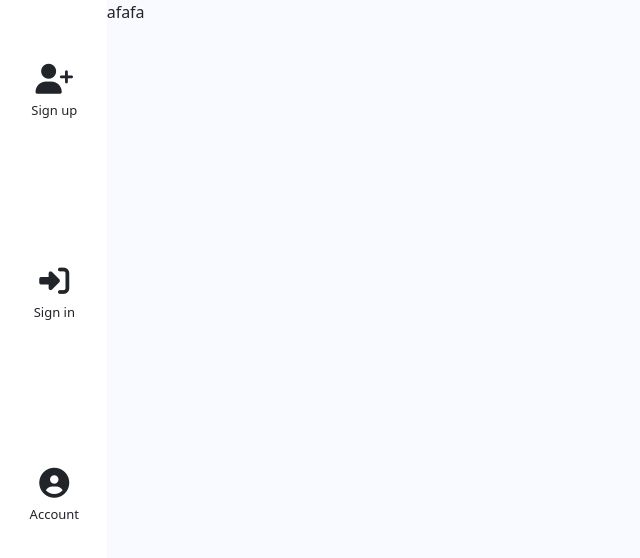
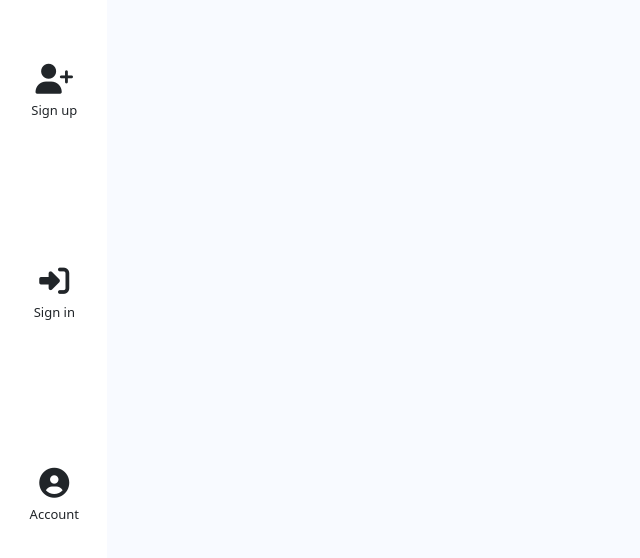
Before and after one commit to AbdulSaboor100/business-management-app, a React (Create React App) app: page / in a window 1280 px wide. Shown: the top 558 px of the page, without its empty margins (0-640 px from the left). Built offline with nearby package versions, Linux system fonts and the light colour scheme.

Commit message:
some changes

```diff
--- a/src/components/login/login.jsx
+++ b/src/components/login/login.jsx
@@ -4,7 +4,6 @@ import styles from './login.module.scss';
 const LoginComponent = () => {
     return (
         <div className={styles.main_login}>
-afafa
         </div>
     )
 }
```
